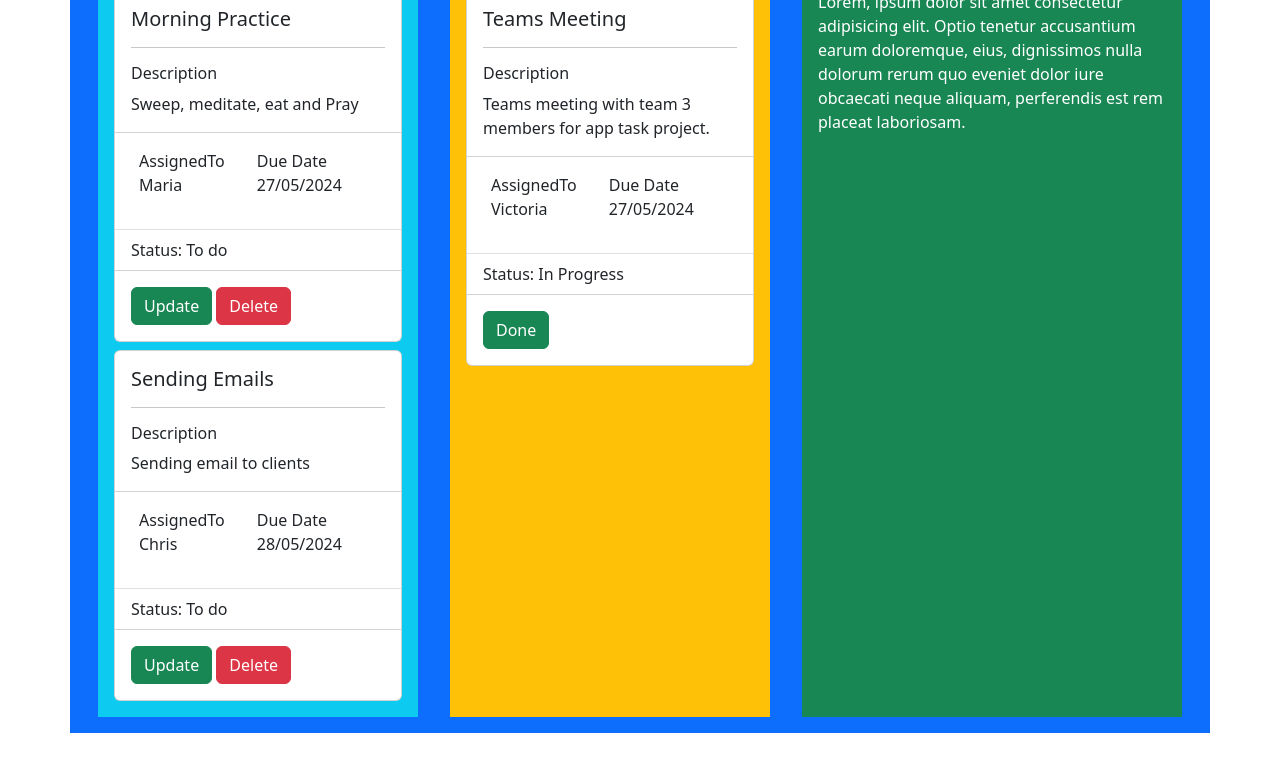
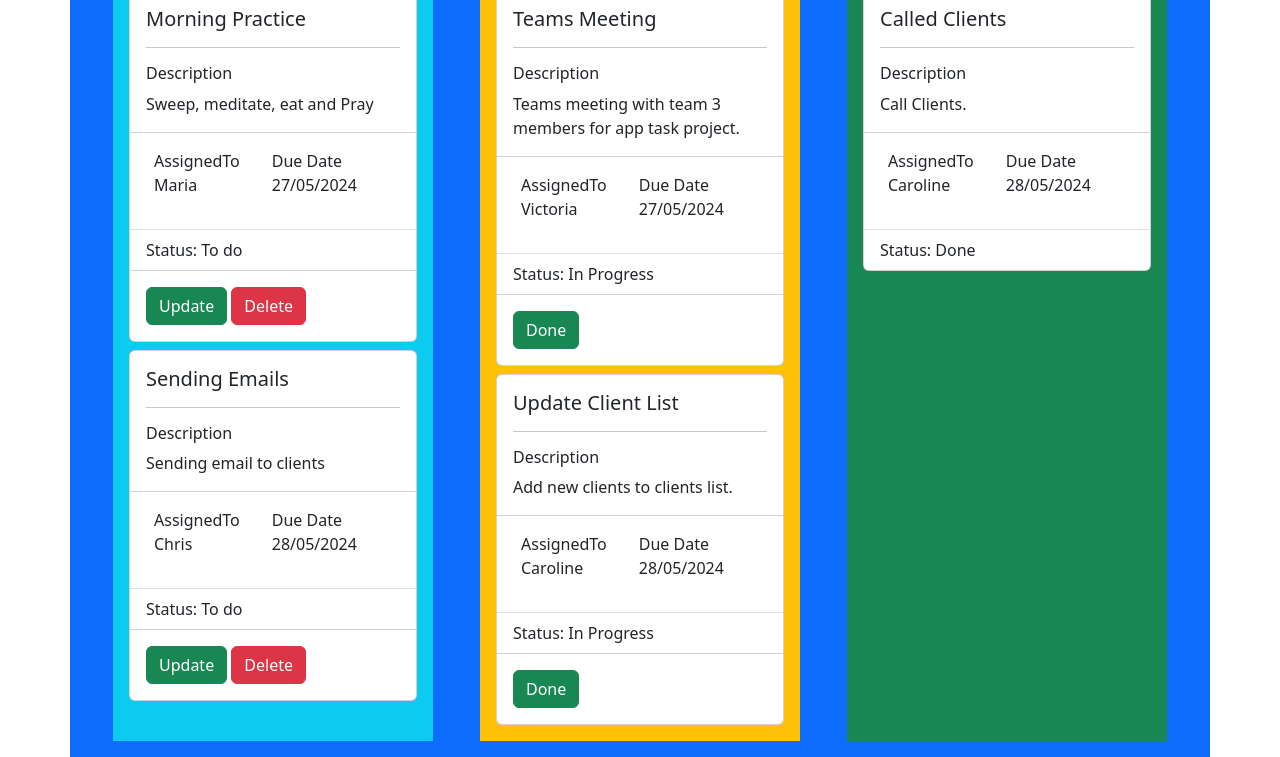
Before and after one commit to askdebb/Task-Planner-App, a plain HTML site: page index.html in a window 1280 px wide. Shown: the part 629-1386 px from the top of the page. Before the commit the page ends 1362 px from the top, so only its background shows below. Drawn offline with nearby package versions, Linux system fonts and the light colour scheme.

Commit message:
added new lists

```diff
--- a/index.html
+++ b/index.html
@@ -123,11 +123,59 @@
               </div>
             </div>
 
+
+              <div class="card mt-2" style="width: 18rem;">
+                <div class="card-body">
+                  <h5 class="card-title">Update Client List</h5>
+                  <hr/>
+                  <h6 class="sub-title">Description</h6>
+                  <p class="card-text">Add new clients to clients list.</p>
+                </div>
+                <ul class="list-group list-group-flush">
+
+                  <li class="list-group-item">
+                    <div class="hstack gap-3">
+                    <div class="p-2 sub-title">AssignedTo
+                      <p>Caroline</p>
+                    </div>
+                    <div class="p-2 sub-title">Due Date
+                      <p>28/05/2024</p>
+                    </div>
+                  </div>
+                </li>
+                  <li class="list-group-item">Status: <span>In Progress</span></li>
+                </ul>
+                <div class="card-body">
+                  <a href="#" class="btn btn-success">Done</a>
+                </div>
+              </div>
+
         </div>
         <div class="task-list-items bg-success text-white m-3 p-3">
             <h2 class="text-center">Done</h2>
-            <p>Lorem, ipsum dolor sit amet consectetur adipisicing elit. Optio tenetur accusantium earum doloremque, eius, dignissimos nulla dolorum rerum quo eveniet dolor iure obcaecati neque aliquam, perferendis est rem placeat laboriosam.</p>
+            <div class="card mt-2" style="width: 18rem;">
+              <div class="card-body">
+                <h5 class="card-title">Called Clients</h5>
+                <hr/>
+                <h6 class="sub-title">Description</h6>
+                <p class="card-text">Call Clients.</p>
+              </div>
+              <ul class="list-group list-group-flush">
 
+                <li class="list-group-item">
+                  <div class="hstack gap-3">
+                  <div class="p-2 sub-title">AssignedTo
+                    <p>Caroline</p>
+                  </div>
+                  <div class="p-2 sub-title">Due Date
+                    <p>28/05/2024</p>
+                  </div>
+                </div>
+              </li>
+                <li class="list-group-item">Status: <span>Done</span></li>
+              </ul>
+
+            </div>
         </div>
 
 
```
